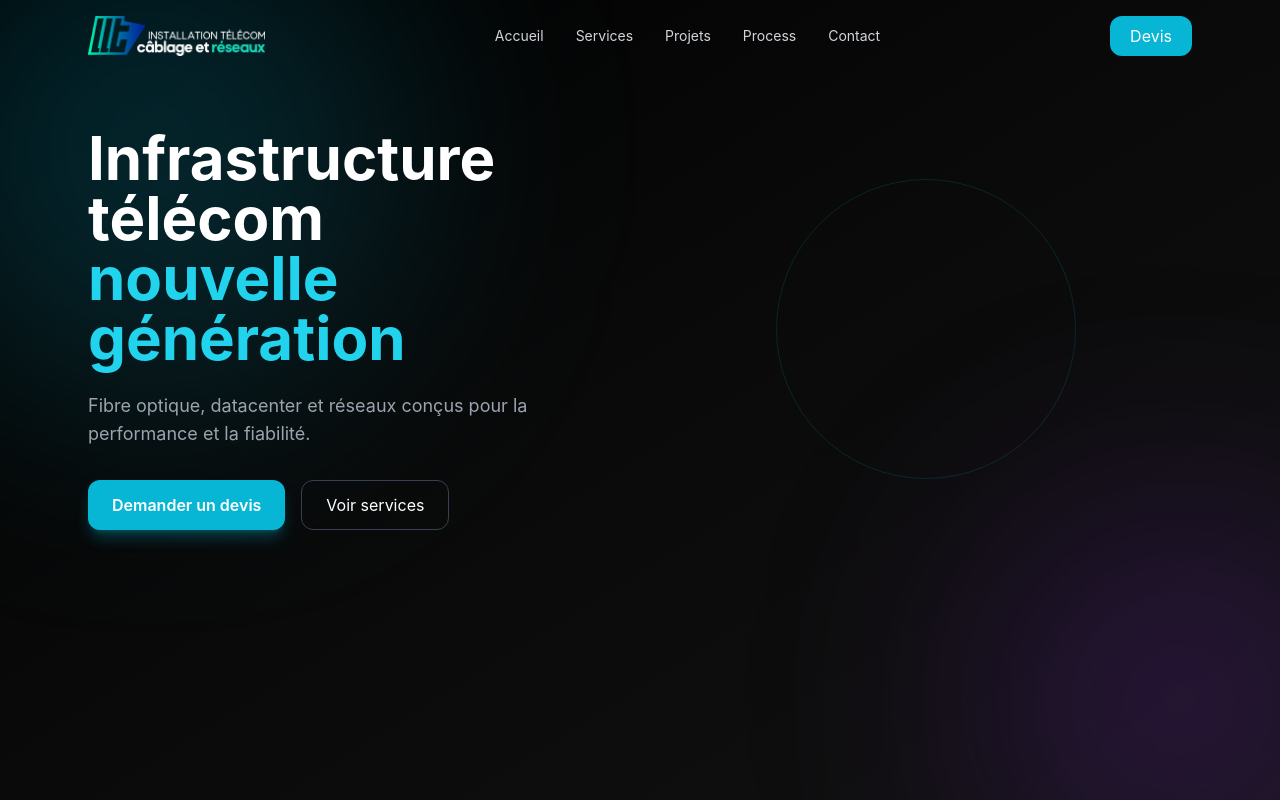
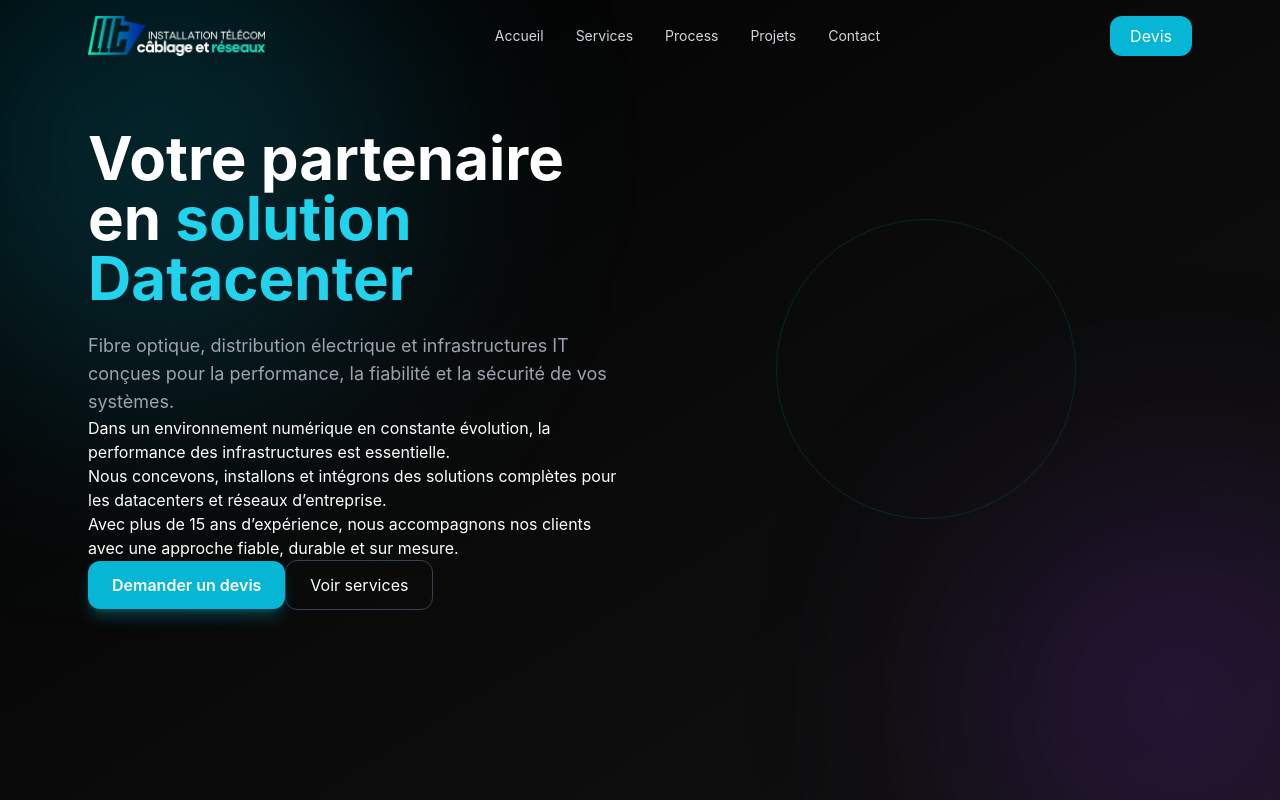
Before and after one commit to HaryRabarijoely/lltelecom, a React (Vite) app: page / in a window 1280 px wide. Shown: the top 800 px of the page. Built offline with nearby package versions, Linux system fonts and the light colour scheme.

Commit message:
adding hero content

```diff
--- a/src/components/ui/Hero.jsx
+++ b/src/components/ui/Hero.jsx
@@ -17,32 +17,28 @@ export default function Hero() {
 
         {/* LEFT TEXT */}
         <div>
-          <motion.h1
-            initial={{ opacity: 0, y: 40 }}
-            animate={{ opacity: 1, y: 0 }}
-            transition={{ duration: 0.8 }}
-            className="text-4xl md:text-6xl font-bold leading-tight"
-          >
-            Infrastructure télécom <br />
-            <span className="text-cyan-400">nouvelle génération</span>
-          </motion.h1>
+          <h1 className="text-4xl md:text-6xl font-bold leading-tight">
+            Votre partenaire en <span className="text-cyan-400">solution Datacenter</span>
+          </h1>
 
-          <motion.p
-            initial={{ opacity: 0, y: 40 }}
-            animate={{ opacity: 1, y: 0 }}
-            transition={{ delay: 0.2, duration: 0.8 }}
-            className="mt-6 text-gray-400 text-lg"
-          >
-            Fibre optique, datacenter et réseaux conçus pour la performance
-            et la fiabilité.
-          </motion.p>
+          <p className="text-lg text-gray-400 max-w-xl mt-6">
+            Fibre optique, distribution électrique et infrastructures IT conçues pour la performance, la fiabilité et la sécurité de vos systèmes.
+          </p>
 
-          <motion.div
-            initial={{ opacity: 0, y: 40 }}
-            animate={{ opacity: 1, y: 0 }}
-            transition={{ delay: 0.4, duration: 0.8 }}
-            className="mt-8 flex gap-4"
-          >
+
+
+
+        <p>
+              Dans un environnement numérique en constante évolution, la performance des infrastructures est essentielle.
+        </p>
+
+          <p>
+              Nous concevons, installons et intégrons des solutions complètes pour les datacenters et réseaux d’entreprise.
+          </p>
+
+          <p>
+              Avec plus de 15 ans d’expérience, nous accompagnons nos clients avec une approche fiable, durable et sur mesure.
+          </p>
             <button className="px-6 py-3 bg-cyan-500 hover:bg-cyan-400 transition rounded-xl font-semibold shadow-lg shadow-cyan-500/30">
               Demander un devis
             </button>
@@ -50,7 +46,7 @@ export default function Hero() {
             <button className="px-6 py-3 border border-gray-700 hover:border-cyan-400 transition rounded-xl">
               Voir services
             </button>
-          </motion.div>
+
         </div>
 
         {/* RIGHT VISUAL */}
--- a/src/components/ui/Navbar.jsx
+++ b/src/components/ui/Navbar.jsx
@@ -43,8 +43,8 @@ export default function Navbar() {
         <div className="hidden md:flex gap-8 text-sm text-gray-300">
           <button onClick={() => scrollTo("accueil")}>Accueil</button>
           <button onClick={() => scrollTo("services")}>Services</button>
-          <button onClick={() => scrollTo("projets")}>Projets</button>
           <button onClick={() => scrollTo("process")}>Process</button>
+          <button onClick={() => scrollTo("projects")}>Projets</button>
           <button onClick={() => scrollTo("contact")}>Contact</button>
         </div>
 
```
